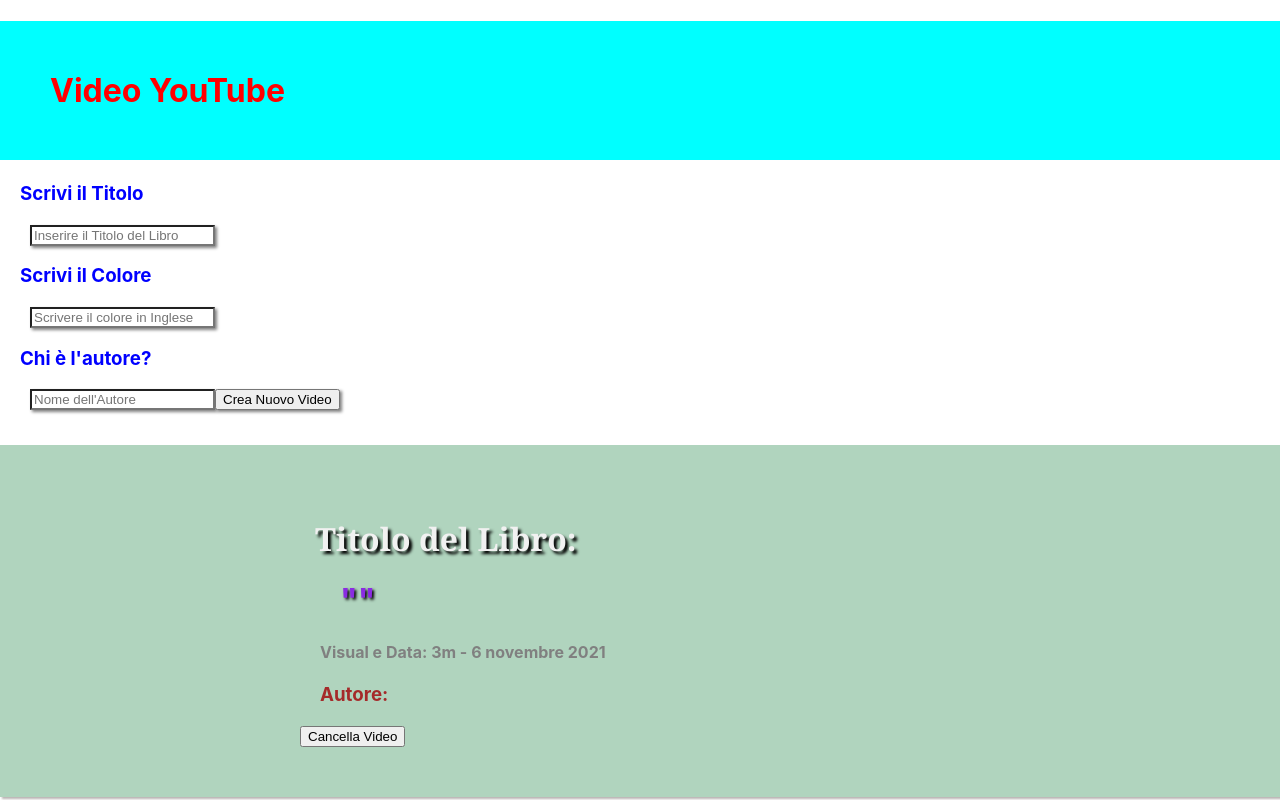
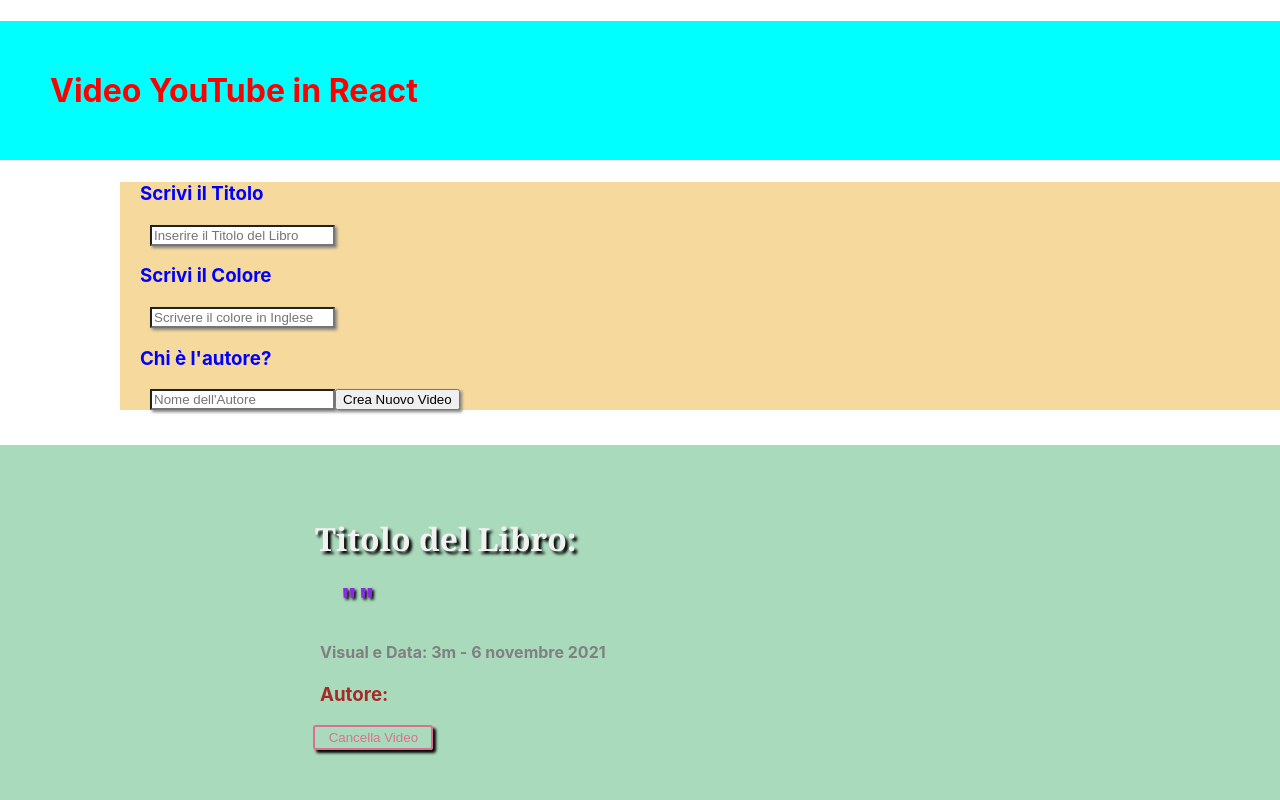
Before and after one commit to fabioPsc/app-react-2, a React (Create React App) app: page / in a window 1280 px wide. Both pictures are taken after a click on the button "Crea Nuovo Video". Built offline with nearby package versions, Linux system fonts and the light colour scheme.

Commit message:
Aggiunto styled components e stilizzato un bottone

```diff
--- a/package.json
+++ b/package.json
@@ -9,6 +9,7 @@
     "react": "^17.0.2",
     "react-dom": "^17.0.2",
     "react-scripts": "4.0.3",
+    "styled-components": "^5.3.0",
     "uuid": "^8.3.2",
     "web-vitals": "^1.1.2"
   },
--- a/src/App.js
+++ b/src/App.js
@@ -4,6 +4,7 @@ import VideoText from './VideoText';
 import { v4 as uuidv4 } from 'uuid';
 import style from './style/videoText.module.css';
 import paragraph from './style/app.module.css';
+import './style/myStyle.scss';
 
 function App(){
   const [title, setTitle] = useState("");
@@ -52,9 +53,10 @@ function App(){
   return (
     <div className="App">
     {/* stile inline */}
-    <h1 className={ paragraph.title } >Video YouTube</h1>
+    <h1 className={ paragraph.title } >Video YouTube in React</h1>
     {/* costante, togliere un paio di {} */}
     {/* <h1>Video YouTube</h1> */}
+      <div id="media">
         <h3 className={ paragraph }>Scrivi il Titolo</h3>
         <input className={ paragraph.input }  type="text" placeholder="Inserire il Titolo del Libro" onChange={handleTitle} value={title} />
         <h3>Scrivi il Colore</h3>
@@ -62,9 +64,11 @@ function App(){
         <h3>Chi è l'autore?</h3>
         <input className={ paragraph.input } type="text" placeholder="Nome dell'Autore" onChange={HandleAuthor} value={author} />
         <button className={ paragraph.button } onClick={createVideoHandler}>Crea Nuovo Video</button>
+      </div>
     {videoList.map(function(video){
       return <VideoText deleteVideo={() => deleteVideo(video.id)} key={video.id} title={video.title} color={video.color} author={video.author}/>
     })}
+
     </div>
     );
 
--- a/src/VideoText.js
+++ b/src/VideoText.js
@@ -1,6 +1,7 @@
 // VideoText
 import style from './style/videoText.module.css';
 import './style/myStyle.scss';
+import styled from 'styled-components';
 
 function VideoText({title, color, author, deleteVideo}) {
     return(
@@ -10,13 +11,25 @@ function VideoText({title, color, author, deleteVideo}) {
             </div>
             <div>
                 <h1 className={ style.titleUno }>Titolo del Libro:</h1>
-                <h1 className={ style.title } >"{title}"</h1>
-                <h4 className={ style.visual } > Visual e Data: 3m - 6 novembre 2021</h4>
+                <h1 className={ style.title }>"{title}"</h1>
+                <h4 className={ style.visual }> Visual e Data: 3m - 6 novembre 2021</h4>
                 <h3 className={ style.author }>Autore: {author}</h3>
-                <button onClick={deleteVideo} >Cancella Video</button>
+                <MyButton onClick={ deleteVideo }>Cancella Video</MyButton>
             </div>
         </div>
     )
 }
 
+
+const MyButton =  styled.button `
+background: transparent;
+border-radius: 3px;
+border: 2px solid palevioletred;
+color: palevioletred;
+margin: 0 1em;
+padding: 0.25em 1em;
+box-shadow: 3px 3px 3px black;
+`
+
+
 export default VideoText;
--- a/src/style/myStyle.scss
+++ b/src/style/myStyle.scss
@@ -1,13 +1,19 @@
 /* Sintassi Sass */
 
-$primary-color: rgb(176, 212, 190);
+$primary-color: rgb(170, 218, 188);
+$secondary-color:rgb(246, 218, 157);
 
 /* definiamo un id come in CSS*/
 #container {
     background-color: $primary-color;
-    box-shadow: 2px 2px 2px rgb(187, 180, 180);
+    box-shadow: 5px 5px 5px rgb(92, 91, 91);
 
     div {
         padding: 50px;
     }
 }
+
+#media {
+    background-color: $secondary-color;
+    margin-left: 120px;
+}
```
Also changed, not shown: src/style/videoText.module.css (line endings or trailing spaces), 1 other file (tests, documents, lock files or other folders). Lines whose indentation alone changed are shown as unchanged.
